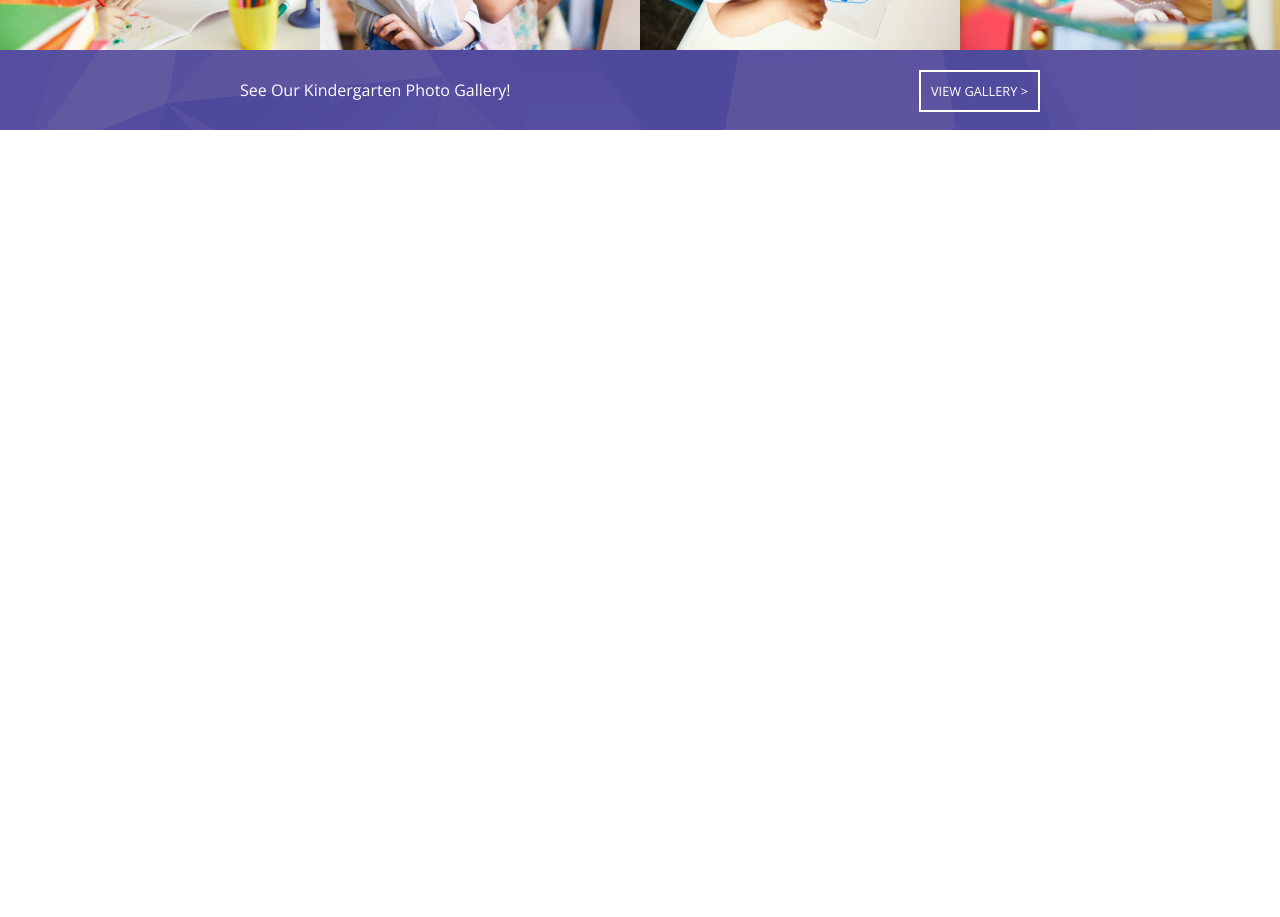
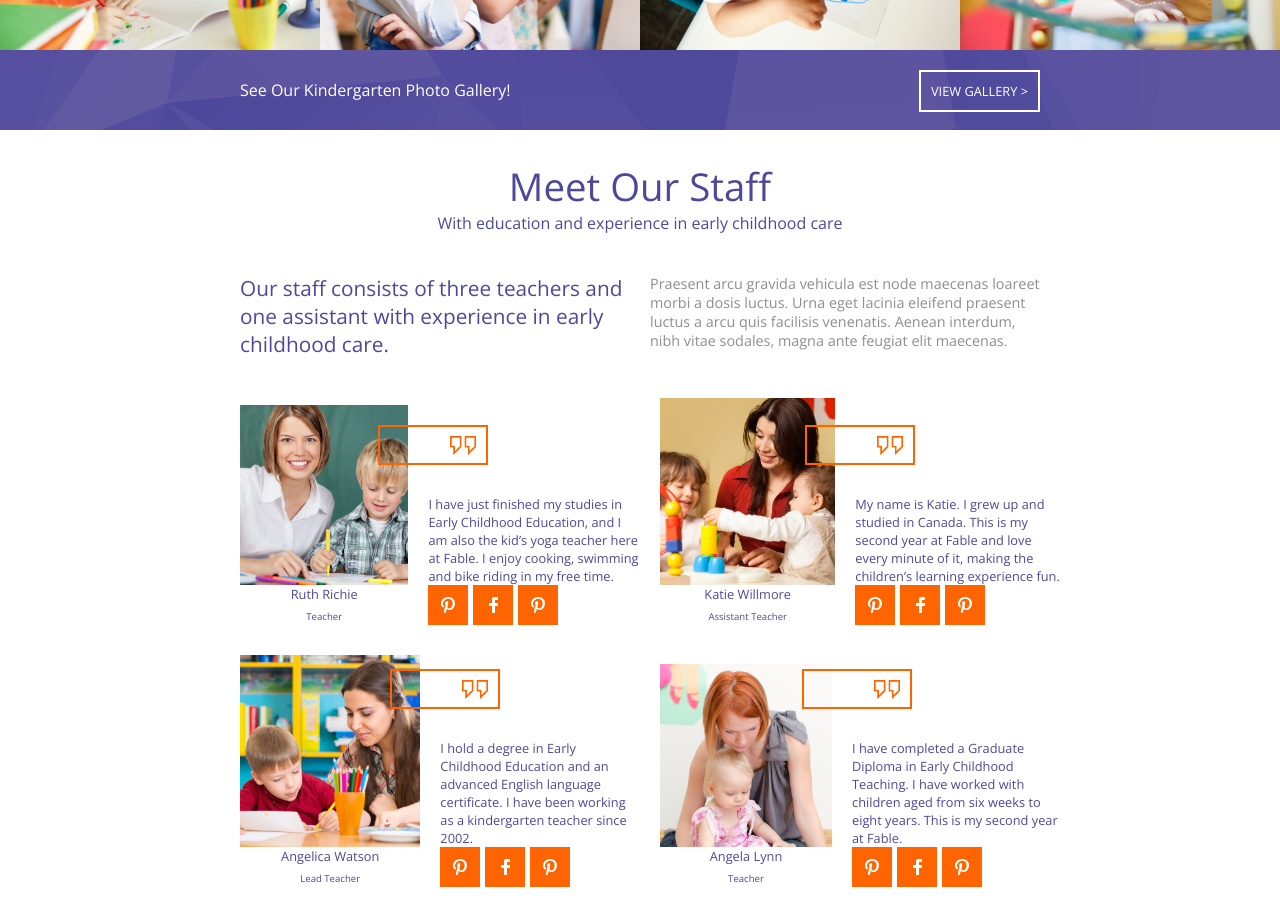
Before and after one commit to AlessandroRamoni/proj-html-vuejs, a Vue app: page / in a window 1280 px wide. Shown: the part 2900-3817 px from the top of the page. Before the commit the page ends 3030 px from the top, so only its background shows below. Built offline with nearby package versions, Linux system fonts and the light colour scheme; a web font is replaced by a local one.

Commit message:
create component "our staff"

```diff
--- a/src/App.vue
+++ b/src/App.vue
@@ -7,6 +7,7 @@
     <OurClassesComponent />
     <BambiniComponent />
     <BoardComponent />
+    <OurStaffComponent />
   </div>
 </template>
 
@@ -18,6 +19,7 @@ import StatisticsComponent from "@/components/StatisticsComponent.vue";
 import OurClassesComponent from "@/components/OurClassesComponent.vue";
 import BambiniComponent from "@/components/BambiniComponent.vue";
 import BoardComponent from "@/components/BoardComponent.vue";
+import OurStaffComponent from "@/components/OurStaffComponent.vue";
 
 export default {
   name: "App",
@@ -29,6 +31,7 @@ export default {
     OurClassesComponent,
     BambiniComponent,
     BoardComponent,
+    OurStaffComponent,
   },
 };
 </script>
--- a/src/components/HeaderComponent.vue
+++ b/src/components/HeaderComponent.vue
@@ -52,10 +52,6 @@ export default {
         font-size: 0.8em;
       }
     }
-    // div > h2,
-    // div > button {
-    //   line-height: 80px;
-    // }
   }
 }
 </style>
--- a/src/components/OurClassesComponent.vue
+++ b/src/components/OurClassesComponent.vue
@@ -192,6 +192,7 @@ export default {
 }
 .card {
   display: flex;
+  //   flex-wrap: wrap;
 }
 .tessere .card .scheda {
   background-color: #56509f;
--- /dev/null
+++ b/src/components/OurStaffComponent.vue
@@ -0,0 +1,209 @@
+<template>
+  <div id="contenitore">
+    <div id="welcome">
+      <h1>Meet Our Staff</h1>
+      <p>With education and experience in early childhood care</p>
+    </div>
+    <section id="testo">
+      <div id="sinistra">
+        <p>
+          Our staff consists of three teachers and one assistant with experience
+          in early childhood care.
+        </p>
+      </div>
+      <div id="destra">
+        <p>
+          Praesent arcu gravida vehicula est node maecenas loareet morbi a dosis
+          luctus. Urna eget lacinia eleifend praesent luctus a arcu quis
+          facilisis venenatis. Aenean interdum, nibh vitae sodales, magna ante
+          feugiat elit maecenas.
+        </p>
+      </div>
+    </section>
+    <section id="cards">
+      <div class="contenitore-cards">
+        <div class="card">
+          <div id="card-sinistra">
+            <img src="../assets/img/team_04.jpg" alt="" />
+            <p>Ruth Richie</p>
+            <span>Teacher</span>
+          </div>
+          <div class="card-destra">
+            <img class="quote" src="../assets/img/quote.png" alt="" />
+            <p>
+              I have just finished my studies in Early Childhood Education, and
+              I am also the kid’s yoga teacher here at Fable. I enjoy cooking,
+              swimming and bike riding in my free time.
+            </p>
+            <div class="icone">
+              <img src="../assets/img/pinterest.png" alt="" />
+              <img src="../assets/img/facebook.png" alt="" />
+              <img src="../assets/img/pinterest.png" alt="" />
+            </div>
+          </div>
+        </div>
+        <div class="card">
+          <div>
+            <img src="../assets/img/team_03.jpg" alt="" />
+            <p>Katie Willmore</p>
+            <span>Assistant Teacher</span>
+          </div>
+          <div class="card-destra">
+            <img class="quote" src="../assets/img/quote.png" alt="" />
+            <p>
+              My name is Katie. I grew up and studied in Canada. This is my
+              second year at Fable and love every minute of it, making the
+              children’s learning experience fun.
+            </p>
+            <div class="icone">
+              <img src="../assets/img/pinterest.png" alt="" />
+              <img src="../assets/img/facebook.png" alt="" />
+              <img src="../assets/img/pinterest.png" alt="" />
+            </div>
+          </div>
+        </div>
+      </div>
+      <div class="contenitore-cards">
+        <div class="card">
+          <div id="card-sinistra">
+            <img src="../assets/img/team_02.jpg" alt="" />
+            <p>Angelica Watson</p>
+            <span>Lead Teacher</span>
+          </div>
+          <div class="card-destra">
+            <img class="quote" src="../assets/img/quote.png" alt="" />
+            <p>
+              I hold a degree in Early Childhood Education and an advanced
+              English language certificate. I have been working as a
+              kindergarten teacher since 2002.
+            </p>
+            <div class="icone">
+              <img src="../assets/img/pinterest.png" alt="" />
+              <img src="../assets/img/facebook.png" alt="" />
+              <img src="../assets/img/pinterest.png" alt="" />
+            </div>
+          </div>
+        </div>
+        <div class="card">
+          <div>
+            <img src="../assets/img/team_01.jpg" alt="" />
+            <p>Angela Lynn</p>
+            <span>Teacher</span>
+          </div>
+          <div class="card-destra">
+            <img class="quote" src="../assets/img/quote.png" alt="" />
+            <p>
+              I have completed a Graduate Diploma in Early Childhood Teaching. I
+              have worked with children aged from six weeks to eight years. This
+              is my second year at Fable.
+            </p>
+            <div class="icone">
+              <img src="../assets/img/pinterest.png" alt="" />
+              <img src="../assets/img/facebook.png" alt="" />
+              <img src="../assets/img/pinterest.png" alt="" />
+            </div>
+          </div>
+        </div>
+      </div>
+    </section>
+  </div>
+</template>
+
+<script>
+export default {
+  name: "OurStaffComponent",
+};
+</script>
+
+<style scoped lang="scss">
+#contenitore #welcome h1 {
+  text-align: center;
+  color: #4e489b;
+  font-size: 2.4em;
+}
+#contenitore #welcome p {
+  font-size: 1em;
+  text-align: center;
+  color: #4e489b;
+}
+#welcome {
+  padding-top: 30px;
+}
+#testo {
+  margin: 0 auto;
+  max-width: 800px;
+  padding-top: 40px;
+  display: flex;
+  gap: 20px;
+  div {
+    flex-basis: 50%;
+  }
+  #sinistra {
+    color: #4e489b;
+    font-size: 1.3em;
+  }
+  #destra {
+    color: #8e8e8e;
+    font-size: 0.9em;
+  }
+}
+
+#cards {
+  margin: 0 auto;
+  max-width: 800px;
+  padding-top: 40px;
+}
+#cards .contenitore-cards .card {
+  width: 50%;
+  display: flex;
+  gap: 20px;
+  align-items: end;
+}
+
+#cards .contenitore-cards .card img {
+  width: 100%;
+  display: block;
+}
+
+.contenitore-cards {
+  display: flex;
+  gap: 20px;
+  padding-bottom: 30px;
+}
+
+.card div p {
+  font-size: 0.8em;
+  color: #4e489b;
+}
+.card div span {
+  font-size: 0.6em;
+  color: #4e489b;
+}
+
+.card div:first-child {
+  width: 800px;
+  text-align: center;
+}
+
+.icone {
+  display: flex;
+  width: 40px;
+  gap: 5px;
+}
+.icone img {
+  background-color: #fe6500;
+}
+
+.card-destra {
+  position: relative;
+}
+
+#cards .contenitore-cards .card .card-destra .quote {
+  width: 110px;
+  padding: 5px 10px 5px 70px;
+  border: 2px solid #fe6500;
+  position: absolute;
+  top: -70px;
+  left: -50px;
+}
+</style>
```
